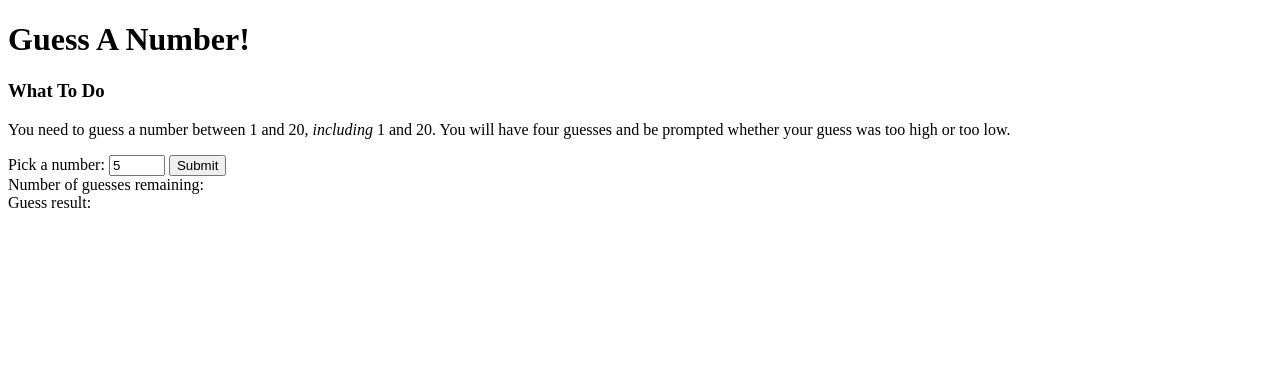
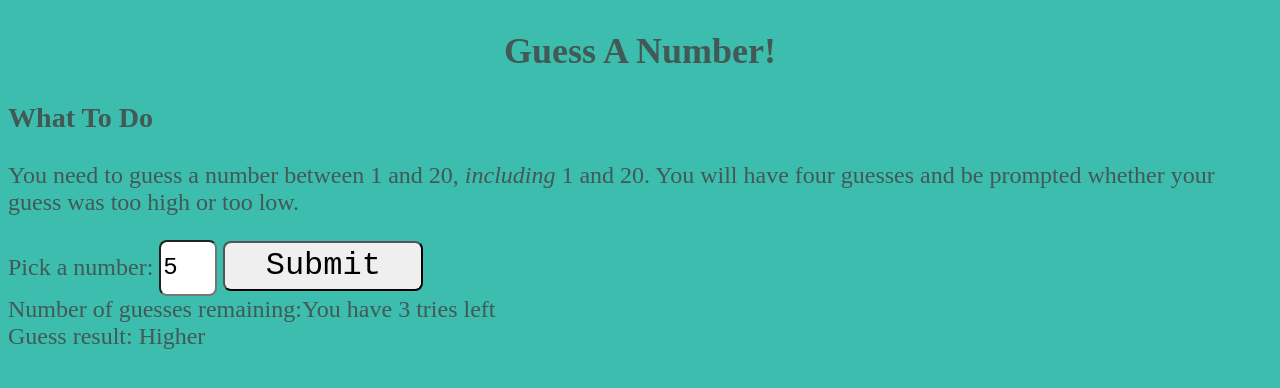
Before and after one commit to Mattmunch/number-guesser, a plain HTML site: page index.html in a window 1280 px wide. Both pictures are taken after typing "5" into the empty fields and a click on the button "Submit". Drawn offline with Linux system fonts and the light colour scheme.

Commit message:
Complete number guesser!!!!!

```diff
--- a/app.js
+++ b/app.js
@@ -1,4 +1,36 @@
-import guessChecker from './functions';
+import guessChecker from './functions.js';
+const submitButton = document.getElementById('submit-answer');
+const guessEntry = document.getElementById('guess-entry');
+const guessesRemaining = document.getElementById('guesses-remaining');
+let selectedNumber = Math.floor((Math.random() * 20));
+const retryButton = document.getElementById('retry-button');
+let triesRemaining = 4;
+const losingImage = document.getElementById('losing-image');
+submitButton.addEventListener('click', () => {
+    const value = parseInt(guessEntry.value, 10);
+    triesRemaining -= 1;
+    let triesMessage = 'You have ' + triesRemaining + ' tries left';
 
-const guessEntry = document.getElementById('guess-entry');
-const finalGuessEntry = guessEntry.value;
+    const guessCheckerAnswer = guessChecker(value, selectedNumber);
+    if (guessCheckerAnswer === 0) {
+        document.getElementById('guess-result').textContent = ('  Good Job! You did it!');
+    } else if (guessCheckerAnswer === 1) {
+        document.getElementById('guess-result').textContent = ('  Higher');
+        if (triesRemaining < 1) {
+            document.getElementById('guess-result').textContent = ('  YOU LOSE!');
+        }
+    } else {
+        document.getElementById('guess-result').textContent = ('  Lower');
+    }
+    if (triesRemaining < 1) {
+        triesRemaining = 1;
+        document.getElementById('submit-answer').disabled = true;
+        retryButton.classList.remove('hidden');
+        losingImage.classList.remove('hidden');
+
+    }
+    guessesRemaining.textContent = triesMessage;
+});
+retryButton.addEventListener('click', () => {
+    location.reload();
+});
--- a/functions.js
+++ b/functions.js
@@ -1,10 +1,11 @@
 function guessChecker(userGuess, selectedNumber) {
     if (userGuess === selectedNumber){
-        return 'Winner';
+        return 0;
     } else if (userGuess > selectedNumber) {
-        return 'Lower';
+        return -1;
     } else {
-        return 'Higher';
+        return 1;
     }
+
 }
 export default guessChecker;
--- a/index.html
+++ b/index.html
@@ -10,19 +10,24 @@
 </head>
 
 <body>
+    <section class="content">
     <h1>Guess A Number!</h1>
     <h3> What To Do</h3>
-    <p> You need to guess a number between 1 and 20, <i>including</i> 1 and 20. You will have four guesses and be prompted whether your guess was too high or too low.</p>
-<section>
-    Pick a number: <input id="guess-entry" type='number' max='20' min='1'>
-    <button id="submit-answer">Submit</button>
-    <br> Number of guesses remaining:<span id="guesses-remaining"></span>
-    <br> Guess result:
-</section>
+    <p> You need to guess a number between 1 and 20, <i>including</i> 1 and 20. You will have four guesses and be
+        prompted whether your guess was too high or too low.</p>
+    </section>
+    <section class='content'>
+        Pick a number: <input id="guess-entry" type='number' max='20' min='1'>
+        <button id="submit-answer">Submit</button>
+        <button id="retry-button" class="hidden">Try Again?</button>
+        <br> Number of guesses remaining:<span id="guesses-remaining"></span>
+        <br> Guess result:<span id="guess-result"></span>
+        <br><img id='losing-image' class="hidden" src="assets/Gameover.jpg" alt="game over illustration">
+    </section>
 
 
 
-    <script src="app.js"> </script>
+    <script type="module" src="app.js"> </script>
 
 </body>
 
--- a/style.css
+++ b/style.css
@@ -0,0 +1,32 @@
+body {
+    background: #3CBDAE
+
+}
+.content {
+color: #425956;
+font-size: 1.5rem;
+}
+h1 {
+    display: flex;
+    justify-content: center;
+}
+.hidden {
+    display: none;
+
+}
+#retry-button, #submit-answer, #guess-entry {
+    width: 200px;
+    height: 50px;
+    font-size: 2rem;
+    font-family: monospace;
+    border-radius: 8px;
+}
+#guess-entry {
+    width: 50px;
+    height: 50px;
+    font-size: 1.5rem;
+}
+img {
+    max-width: 300px;
+    height: auto;
+}
```
Also changed, not shown: assets/Gameover.jpg (added).
